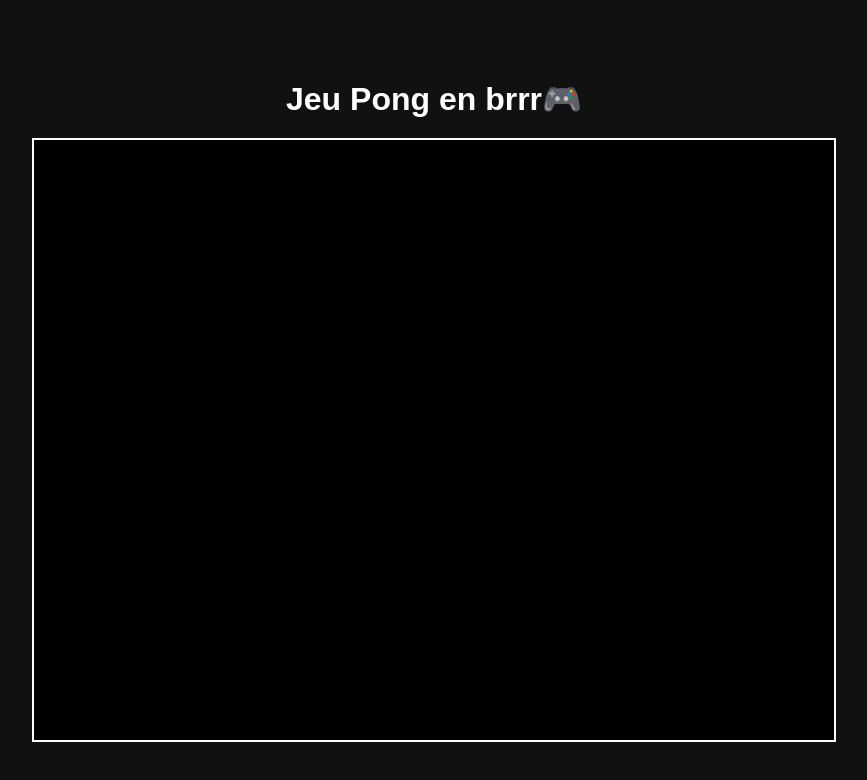
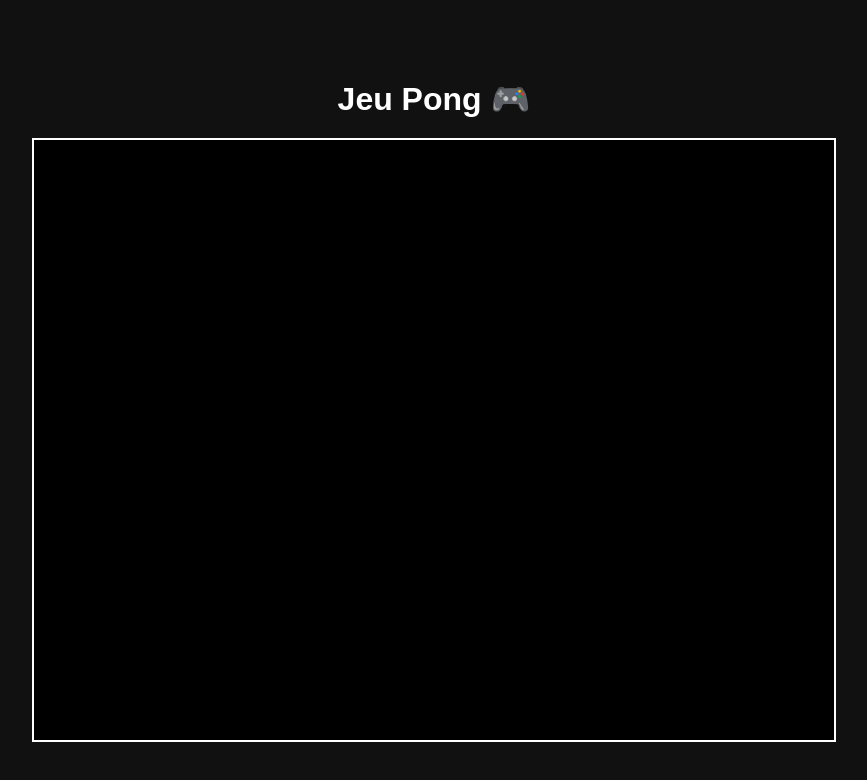
Before and after one commit to fianso-creator/TP2-Gestion-de-projet-, a plain HTML site: page index.html in a window 1280 px wide. Shown: the whole page, without its empty margins (206-1073 px from the left). Drawn offline with Linux system fonts and the light colour scheme.

Commit message:
Update index.html

```diff
--- a/index.html
+++ b/index.html
@@ -29,7 +29,7 @@
   </style>
 </head>
 <body>
-  <h1>Jeu Pong en brrr🎮</h1>
+  <h1>Jeu Pong 🎮</h1>
   <canvas id="pong" width="600" height="400"></canvas>
 
   <script>
```
